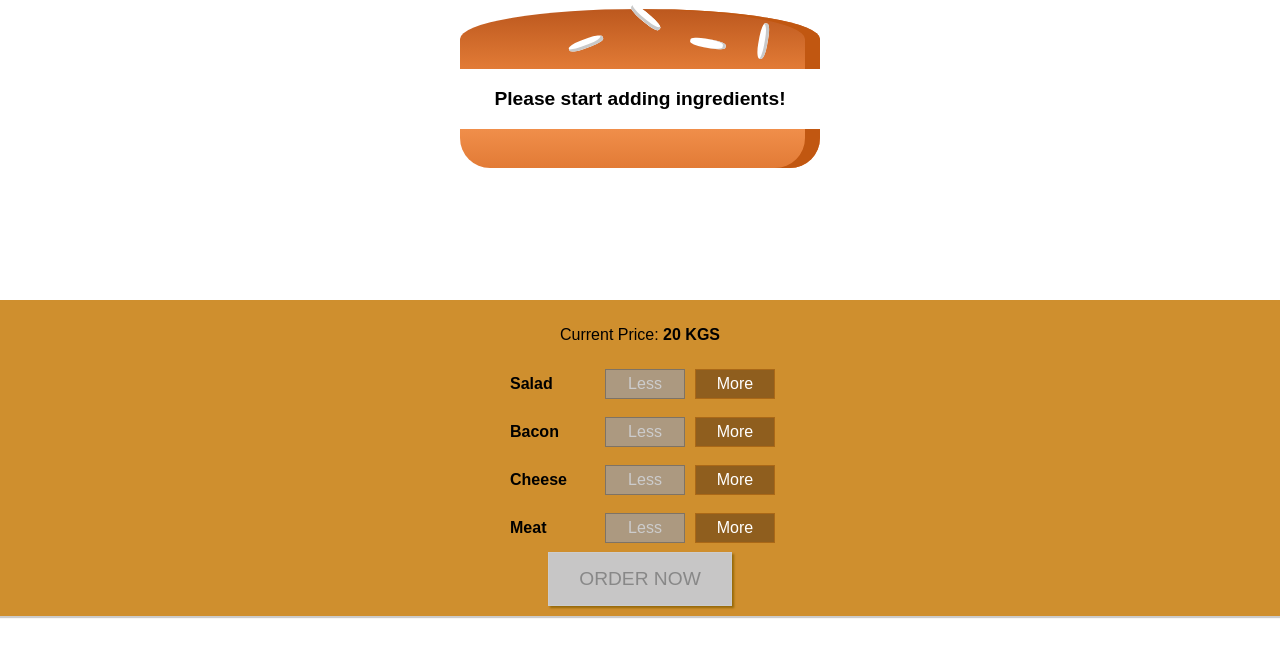
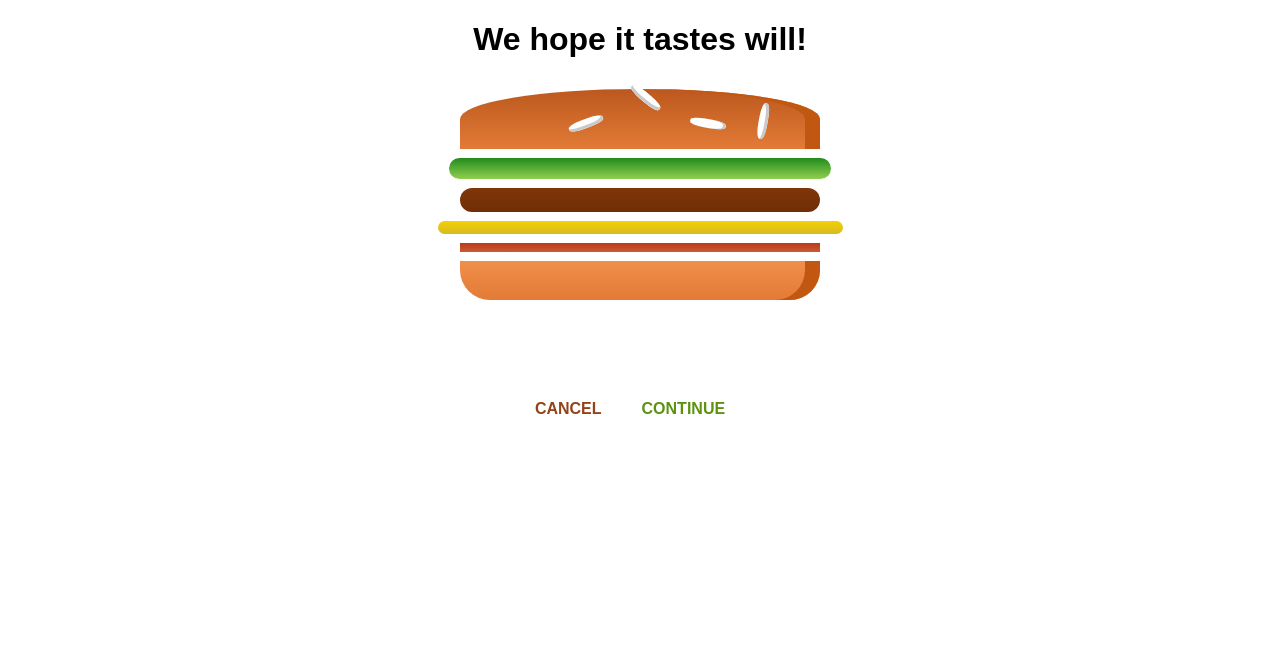
Before and after one commit to azat-nasyrov-dev/burger-app, a React (Create React App) app: page /checkout in a window 1280 px wide. Shown: the top 656 px of the page. Built offline with nearby package versions, Linux system fonts and the light colour scheme.

Commit message:
I added Checkout.js to the container with my initial temporary state, then I added a new CheckoutSummary component with styles. Also added "react-router-dom" to the app

```diff
--- a/package.json
+++ b/package.json
@@ -6,8 +6,9 @@
     "@testing-library/jest-dom": "^5.14.1",
     "@testing-library/react": "^12.0.0",
     "@testing-library/user-event": "^13.2.1",
-    "react": "^17.0.2",
-    "react-dom": "^17.0.2",
+    "react": "^16.13.1",
+    "react-dom": "^16.13.1",
+    "react-router-dom": "^5.2.0",
     "react-scripts": "5.0.0",
     "web-vitals": "^2.1.0"
   },
--- a/src/App.js
+++ b/src/App.js
@@ -1,8 +1,15 @@
 import React from 'react';
+import {BrowserRouter, Route, Switch} from "react-router-dom";
 import BurgerBuilder from "./containers/BurgerBuilder/BurgerBuilder";
+import Checkout from "./containers/Checkout/Checkout";
 
 const App = () => (
-  <BurgerBuilder/>
+  <BrowserRouter>
+    <Switch>
+      <Route path="/" exact component={BurgerBuilder}/>
+      <Route path="/checkout" component={Checkout}/>
+    </Switch>
+  </BrowserRouter>
 );
 
 export default App;
--- /dev/null
+++ b/src/components/Order/CheckoutSummary/CheckoutSummary.css
@@ -0,0 +1,11 @@
+.CheckoutSummary {
+    text-align: center;
+    width: 80%;
+    margin: auto;
+}
+
+@media (min-width: 600px) {
+    .CheckoutSummary {
+        width: 500px;
+    }
+}
--- /dev/null
+++ b/src/components/Order/CheckoutSummary/CheckoutSummary.js
@@ -0,0 +1,21 @@
+import React from 'react';
+import Burger from "../../Burger/Burger";
+import Button from "../../UI/Button/Button";
+import './CheckoutSummary.css';
+
+const CheckoutSummary = props => {
+  return (
+    <div className="CheckoutSummary">
+      <h1>We hope it tastes will!</h1>
+      <div style={{width: '100%', margin: 'auto'}}>
+        <Burger ingredients={props.ingredients}/>
+      </div>
+      <Button btnType="Danger" onClick={() => {
+      }}>CANCEL</Button>
+      <Button btnType="Success" onClick={() => {
+      }}>CONTINUE</Button>
+    </div>
+  );
+};
+
+export default CheckoutSummary;
--- a/src/containers/BurgerBuilder/BurgerBuilder.js
+++ b/src/containers/BurgerBuilder/BurgerBuilder.js
@@ -11,7 +11,7 @@ const INGREDIENT_PRICES = {
   bacon: 30,
 };
 
-const BurgerBuilder = () => {
+const BurgerBuilder = props => {
   const [ingredients, setIngredients] = useState({
     salad: 0,
     bacon: 0,
@@ -62,7 +62,9 @@ const BurgerBuilder = () => {
   };
 
   const purchaseContinueHandler = () => {
-    alert('You continued!');
+    props.history.push({
+      pathname: '/checkout'
+    });
   };
 
   return (
--- /dev/null
+++ b/src/containers/Checkout/Checkout.js
@@ -0,0 +1,15 @@
+import React, {useState} from 'react';
+import CheckoutSummary from "../../components/Order/CheckoutSummary/CheckoutSummary";
+
+const Checkout = props => {
+  const [ingredients, setIngredients] = useState({
+    salad: 1,
+    meat: 1,
+    cheese: 1,
+    bacon: 1
+  });
+
+  return <CheckoutSummary ingredients={ingredients}/>
+};
+
+export default Checkout;
```
Also changed, not shown: 1 other file (tests, documents, lock files or other folders).
